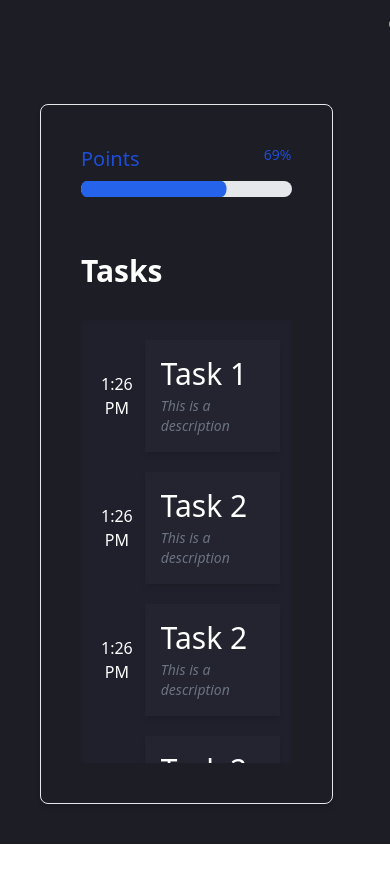
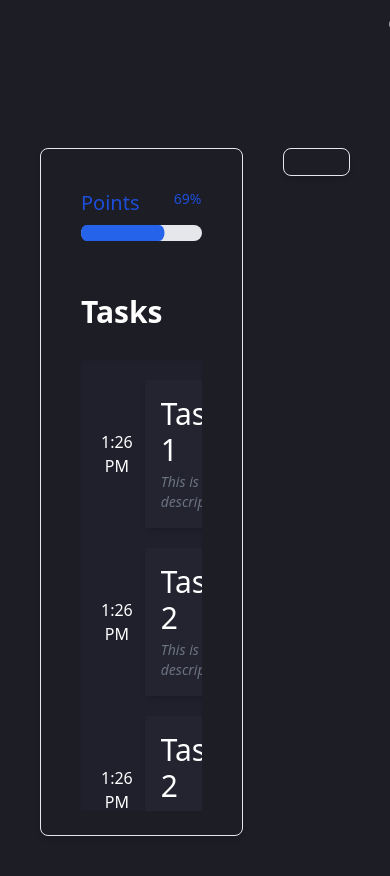
Before and after one commit to Cotidie-project/frontend, a Next.js app: page /app in a window 390 px wide. Shown: the top 876 px of the page. Before the commit the page ends 844 px from the top, so only its background shows below. Built offline with nearby package versions, Linux system fonts and the light colour scheme.

Commit message:
feat: responsive home page components
changed the fixed components to be responsive

```diff
--- a/components/navbar.tsx
+++ b/components/navbar.tsx
@@ -1,4 +1,4 @@
-import logo from "../public/logo.png";
+import icon from "../public/icon.svg";
 import Image from "next/image";
 
 const Navbar = () => {
@@ -7,7 +7,7 @@ const Navbar = () => {
             <div className="px-48 container flex flex-wrap justify-between items-center mx-auto">
                 <a href="#" className="flex items-center">
                     <Image
-                        src={logo}
+                        src={icon}
                         className="mr-3 h-6 sm:h-9"
                         width="30"
                         height="30"
--- a/pages/app/index.tsx
+++ b/pages/app/index.tsx
@@ -1,8 +1,10 @@
 import type { NextPage } from "next";
+import Head from "next/head";
 import { useRef, useState } from "react";
 import Navbar from "../../components/navbar";
 import Points from "../../components/points";
 import Task, { taskProps } from "../../components/taskcard";
+import icon from "../../public/icon.ico";
 
 const Home: NextPage = () => {
     const [totalPoints, setTotalPoints] = useState(100);
@@ -44,12 +46,19 @@ const Home: NextPage = () => {
     ]);
 
     return (
-        <main className=" bg-background text-white min-h-screen">
+        <>
+            <Head>
+                <title>Cotidie | Home</title>
+                <link rel="shortcut icon" href={icon.src} type="image/x-icon" />
+            </Head>
+            <main className="bg-background text-white">
                 <Navbar />
-            <div className="flex flex-row h-full">
-                <button></button>
                 <div
-                    className="grid grid-flow-row w-3/4 m-10 absolute top-16 bottom-0 rounded-lg border border-gray-200 shadow-md dark:bg-[#262633] dark:border-gray-700"
+                    className="grid grid-cols-2 p-10 gap-10"
+                    style={{ gridTemplateColumns: "3fr 1fr" }}
+                >
+                    <div
+                        className="grid grid-flow-row h-[81.5vh] rounded-lg border border-gray-200 shadow-md dark:bg-[#262633] dark:border-gray-700"
                         style={{ gridTemplateRows: "20% 80%" }}
                     >
                         <Points
@@ -57,13 +66,13 @@ const Home: NextPage = () => {
                             currentPoints={currentPoints}
                         />
                         <div
-                        className="grid grid-rows-2 p-10 pt-2 gap-4 relative min-h-fit"
-                        style={{ gridTemplateRows: "10%" }}
+                            className="grid grid-rows-2 p-10 pt-2 gap-4 max-h-screen"
+                            style={{ gridTemplateRows: "10% 90%" }}
                             id="task-area"
                         >
                             <div className="font-semibold text-3xl">Tasks</div>
                             <div
-                            className="customScroll flex flex-col p-5 pr-3 gap-5 min-h-full overflow-x-clip overflow-y-scroll shadow-inner sm:rounded-lg bg-[#20202d]"
+                                className="customScroll flex flex-col p-5 pr-3 gap-5 overflow-x-clip overflow-y-scroll shadow-inner sm:rounded-lg bg-[#20202d]"
                                 ref={taskAreaRef}
                                 onWheel={(e) => {
                                     taskAreaRef.current?.classList.remove(
@@ -79,7 +88,9 @@ const Home: NextPage = () => {
                                 {tasks.map((task, index) => (
                                     <div
                                         onClick={() => {
-                                        setCurrentPoints(currentPoints + 10);
+                                            setCurrentPoints(
+                                                currentPoints + 10
+                                            );
                                             console.log("clicked");
                                         }}
                                         key={index}
@@ -95,9 +106,12 @@ const Home: NextPage = () => {
                             </div>
                         </div>
                     </div>
-                <div className="flex flex-col w-1/4"> </div>
+                    <div className="flex flex-col h-7 rounded-lg border border-gray-200 shadow-md dark:bg-[#262633] dark:border-gray-700">
+                        {" "}
+                    </div>
                 </div>
             </main>
+        </>
     );
 };
 
--- a/styles/globals.css
+++ b/styles/globals.css
@@ -1,6 +1,10 @@
 @tailwind base;
 @tailwind utilities;
 @tailwind components;
+
+html {
+    @apply bg-background;
+}
 
 ::-webkit-scrollbar-track {
     border-radius: 10px;
```
Also changed, not shown: public/icon.svg (added), 1 other file (tests, documents, lock files or other folders). Lines whose indentation alone changed are shown as unchanged.
